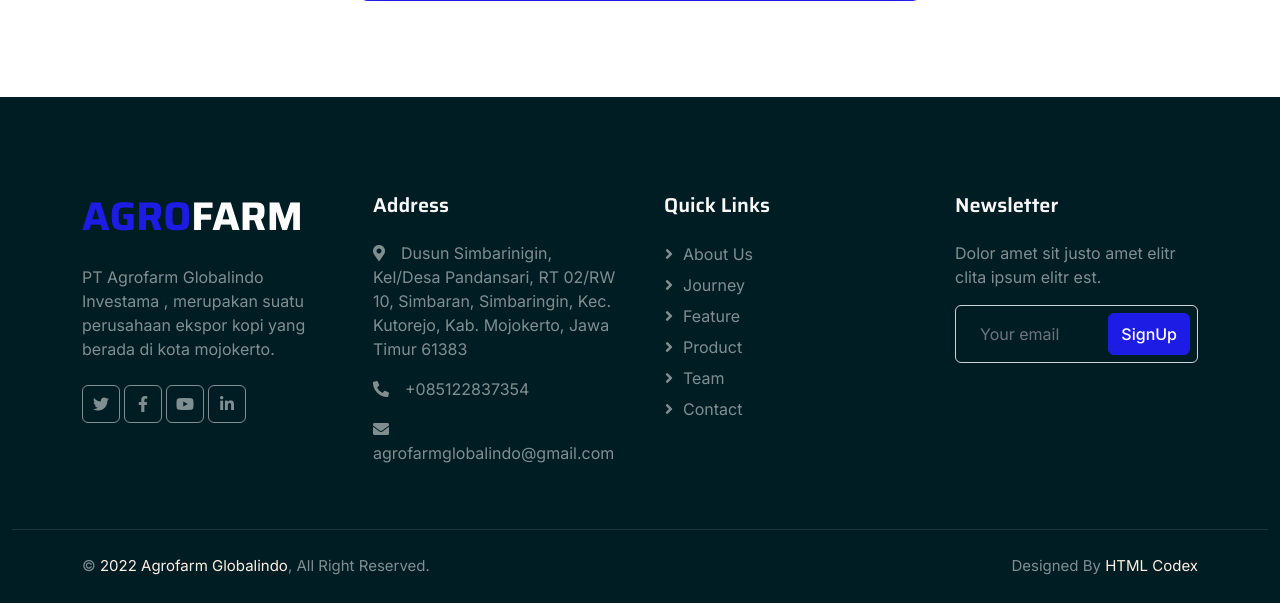
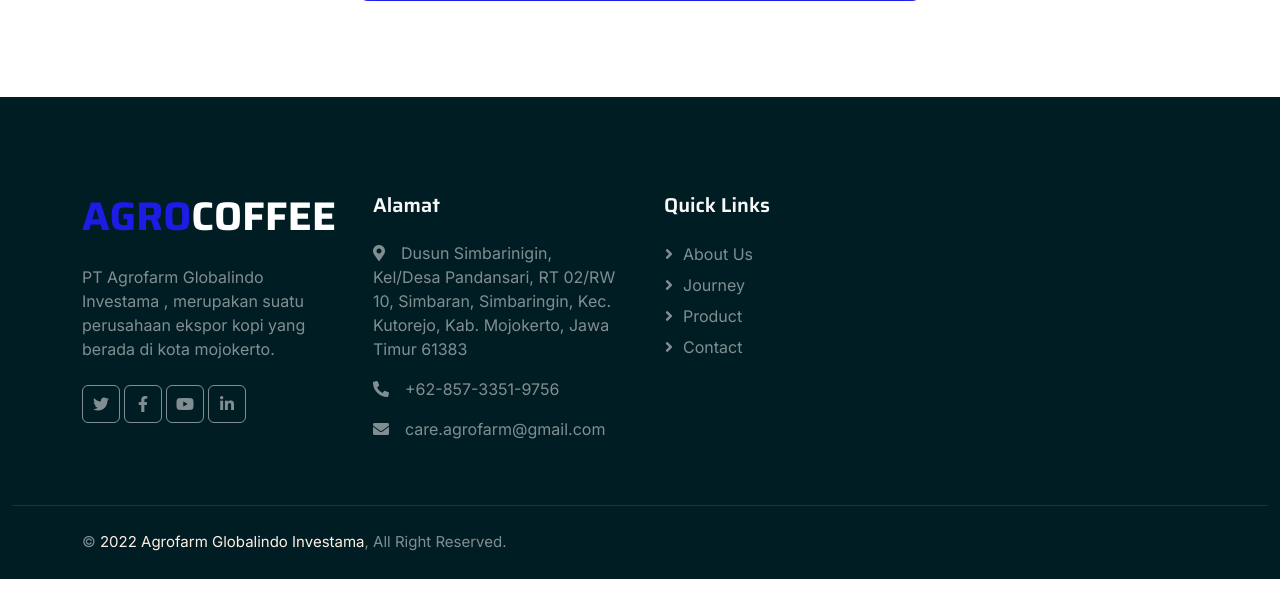
Before and after one commit to danimaulana25/Agrofarm, a Laravel app: page / in a window 1280 px wide. Shown: the part 5196-5799 px from the top of the page. After the commit the page ends 5775 px from the top, so only its background shows below. Run offline with Laravel 8, Linux system fonts and the light colour scheme; some libraries are stand-ins or nearby versions.

Commit message:
edit template profile

```diff
--- a/resources/views/layouts/footer.blade.php
+++ b/resources/views/layouts/footer.blade.php
@@ -2,7 +2,7 @@
     <div class="container py-5">
         <div class="row g-5">
             <div class="col-lg-3 col-md-6">
-                <h1 class="fw-bold text-primary mb-4">AGRO<span class="text-white">FARM</span></h1>
+                <h1 class="fw-bold text-primary mb-4">AGRO<span class="text-white">COFFEE</span></h1>
                 <p>PT Agrofarm Globalindo Investama , merupakan suatu perusahaan ekspor kopi yang berada di kota mojokerto.</p>
                 <div class="d-flex pt-2">
                     <a class="btn btn-square me-1" href=""><i class="fab fa-twitter"></i></a>
@@ -12,40 +12,38 @@
                 </div>
             </div>
             <div class="col-lg-3 col-md-6">
-                <h5 class="text-light mb-4">Address</h5>
+                <h5 class="text-light mb-4">Alamat</h5>
                 <p><i class="fa fa-map-marker-alt me-3"></i>Dusun Simbarinigin, Kel/Desa Pandansari, RT 02/RW 10, Simbaran, Simbaringin, Kec. Kutorejo, Kab. Mojokerto, Jawa Timur 61383
                 </p>
-                <p><i class="fa fa-phone-alt me-3"></i>+085122837354</p>
-                <p><i class="fa fa-envelope me-3"></i>agrofarmglobalindo@gmail.com</p>
+                <p><i class="fa fa-phone-alt me-3"></i>+62-857-3351-9756</p>
+                <p><i class="fa fa-envelope me-3"></i>care.agrofarm@gmail.com</p>
             </div>
             <div class="col-lg-3 col-md-6">
                 <h5 class="text-light mb-4">Quick Links</h5>
                 <a class="btn btn-link" href="/about">About Us</a>
                 <a class="btn btn-link" href="/journey">Journey</a>
-                <a class="btn btn-link" href="">Feature</a>
+                <!-- <a class="btn btn-link" href="">Feature</a> -->
                 <a class="btn btn-link" href="">Product</a>
-                <a class="btn btn-link" href="">Team</a>
+                <!-- <a class="btn btn-link" href="">Team</a> -->
                 <a class="btn btn-link" href="">Contact</a>
             </div>
-            <div class="col-lg-3 col-md-6">
+            <!-- <div class="col-lg-3 col-md-6">
                 <h5 class="text-light mb-4">Newsletter</h5>
                 <p>Dolor amet sit justo amet elitr clita ipsum elitr est.</p>
                 <div class="position-relative mx-auto" style="max-width: 400px;">
                     <input class="form-control bg-transparent w-100 py-3 ps-4 pe-5" type="text" placeholder="Your email">
                     <button type="button" class="btn btn-primary py-2 position-absolute top-0 end-0 mt-2 me-2">SignUp</button>
                 </div>
-            </div>
+            </div> -->
         </div>
     </div>
     <div class="container-fluid copyright">
         <div class="container">
             <div class="row">
                 <div class="col-md-6 text-center text-md-start mb-3 mb-md-0">
-                    &copy; <a href="#">2022 Agrofarm Globalindo</a>, All Right Reserved.
+                    &copy; <a href="#">2022 Agrofarm Globalindo Investama</a>, All Right Reserved.
                 </div>
                 <div class="col-md-6 text-center text-md-end">
-                    <!--/*** This template is free as long as you keep the footer author’s credit link/attribution link/backlink. If you'd like to use the template without the footer author’s credit link/attribution link/backlink, you can purchase the Credit Removal License from "https://htmlcodex.com/credit-removal". Thank you for your support. ***/-->
-                    Designed By <a href="https://htmlcodex.com">HTML Codex</a>
                 </div>
             </div>
         </div>
--- a/resources/views/layouts/main.blade.php
+++ b/resources/views/layouts/main.blade.php
@@ -9,7 +9,7 @@
     <meta content="" name="description">
 
     <!-- Favicon -->
-    <link href="/assets/img/agrofarm-icon.png" rel="icon">
+    <link href="/assets/img/AgrofarmIcon.png" rel="icon">
 
     <!-- Google Web Fonts -->
     <link rel="preconnect" href="https://fonts.googleapis.com">
--- a/resources/views/layouts/navbar.blade.php
+++ b/resources/views/layouts/navbar.blade.php
@@ -2,7 +2,7 @@
     <div class="top-bar text-white-50 row gx-0 align-items-center d-none d-lg-flex">
         <div class="col-lg-6 px-5 text-start">
             <small><i class="fa fa-map-marker-alt me-2"></i>Mojokerto, Jawatimur, Indonesia</small>
-            <small class="ms-4"><i class="fa fa-envelope me-2"></i>agrofarmglobalindo@gmail.com</small>
+            <small class="ms-4"><i class="fa fa-envelope me-2"></i>care.agrofarm@gmail.com</small>
         </div>
         <div class="col-lg-6 px-5 text-end">
             <small>Follow us:</small>
@@ -16,7 +16,7 @@
     <nav class="navbar navbar-expand-lg navbar-dark py-lg-0 px-lg-5 wow fadeIn" data-wow-delay="0.1s">
         <a href="index.html" class="navbar-brand ms-4 ms-lg-0">
             <!-- <img src="/assets/img/agrofarm-logo-3.png" alt="" width="250px" height="90px"> -->
-            <h1 class="fw-bold text-primary m-0">AGRO<span class="text-white">FARM</span></h1>
+            <h1 class="fw-bold m-0" style="color: #379237;">AGRO<span class="text-white">COFFEE</span></h1>
         </a>
         <button type="button" class="navbar-toggler me-4" data-bs-toggle="collapse" data-bs-target="#navbarCollapse">
             <span class="navbar-toggler-icon"></span>
@@ -24,26 +24,27 @@
         <div class="collapse navbar-collapse" id="navbarCollapse">
             <div class="navbar-nav ms-auto p-4 p-lg-0">
                 <a href="/" class="nav-item nav-link {{Request::is('/') ? 'active' : ''}}">Home</a>
-                <a href="/about" class="nav-item nav-link {{Request::is('about') ? 'active' : ''}}">About</a>
-                <a href="/journey" class="nav-item nav-link {{Request::is('journey') ? 'active' : ''}}">Journey</a>
+                <a href="/about" class="nav-item nav-link {{Request::is('about') ? 'active' : ''}}">About Us</a>
+                <!-- <a href="/journey" class="nav-item nav-link {{Request::is('journey') ? 'active' : ''}}">Journey</a> -->
                 <a href="/feature" class="nav-item nav-link {{Request::is('feature') ? 'active' : ''}}">Feature</a>
                 <a href="/product" class="nav-item nav-link {{Request::is('product') ? 'active' : ''}}">Product</a>
-                <a href="/team" class="nav-item nav-link {{Request::is('team') ? 'active' : ''}}">Team</a>
+                <!-- <a href="/team" class="nav-item nav-link {{Request::is('team') ? 'active' : ''}}">Team</a> -->
                 <a href="/contact" class="nav-item nav-link {{Request::is('contact') ? 'active' : ''}}">Contact</a>
             </div>
             @guest
-            <div class="d-none d-lg-flex ms-2">
+            <!-- <div class="d-none d-lg-flex ms-2">
                 <a class="btn btn-outline-primary py-2 px-3" href="/login">
                     Login Now
                     <div class="d-inline-flex btn-sm-square bg-white text-primary rounded-circle ms-2">
                         <i class="fa fa-arrow-right"></i>
                     </div>
                 </a>
-            </div>
+            </div> -->
             @else
             <div class="nav-item dropdown">
                 <a href="#" class="nav-link dropdown-toggle" data-bs-toggle="dropdown">{{Auth::user() -> name}}</a>
                 <div class="dropdown-menu m-0">
+                    <a class="dropdown-item" href="dashboard">Dashboard</a>
 
                     <a class="dropdown-item" href="{{ route('logout') }}" onclick="event.preventDefault();
                                                      document.getElementById('logout-form').submit();">
```
